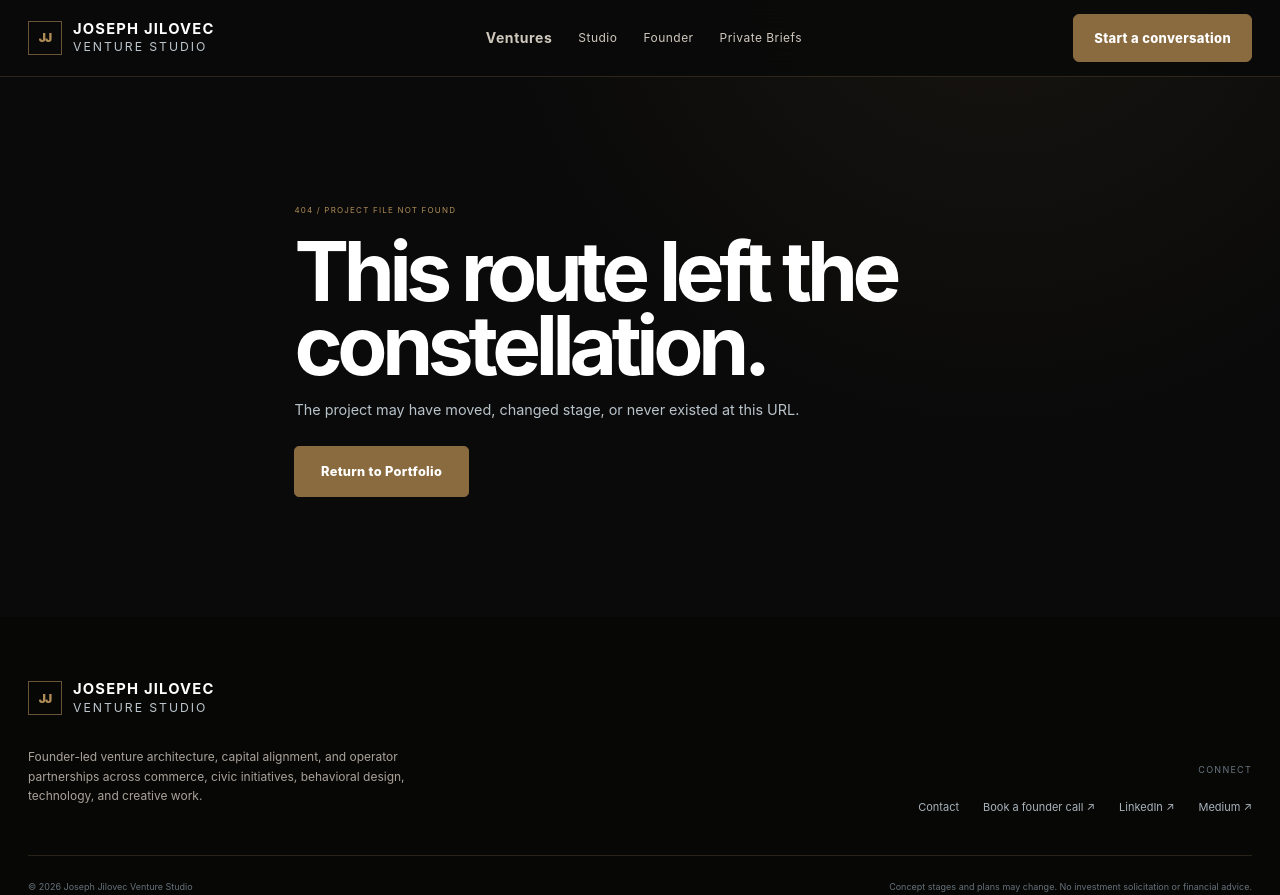
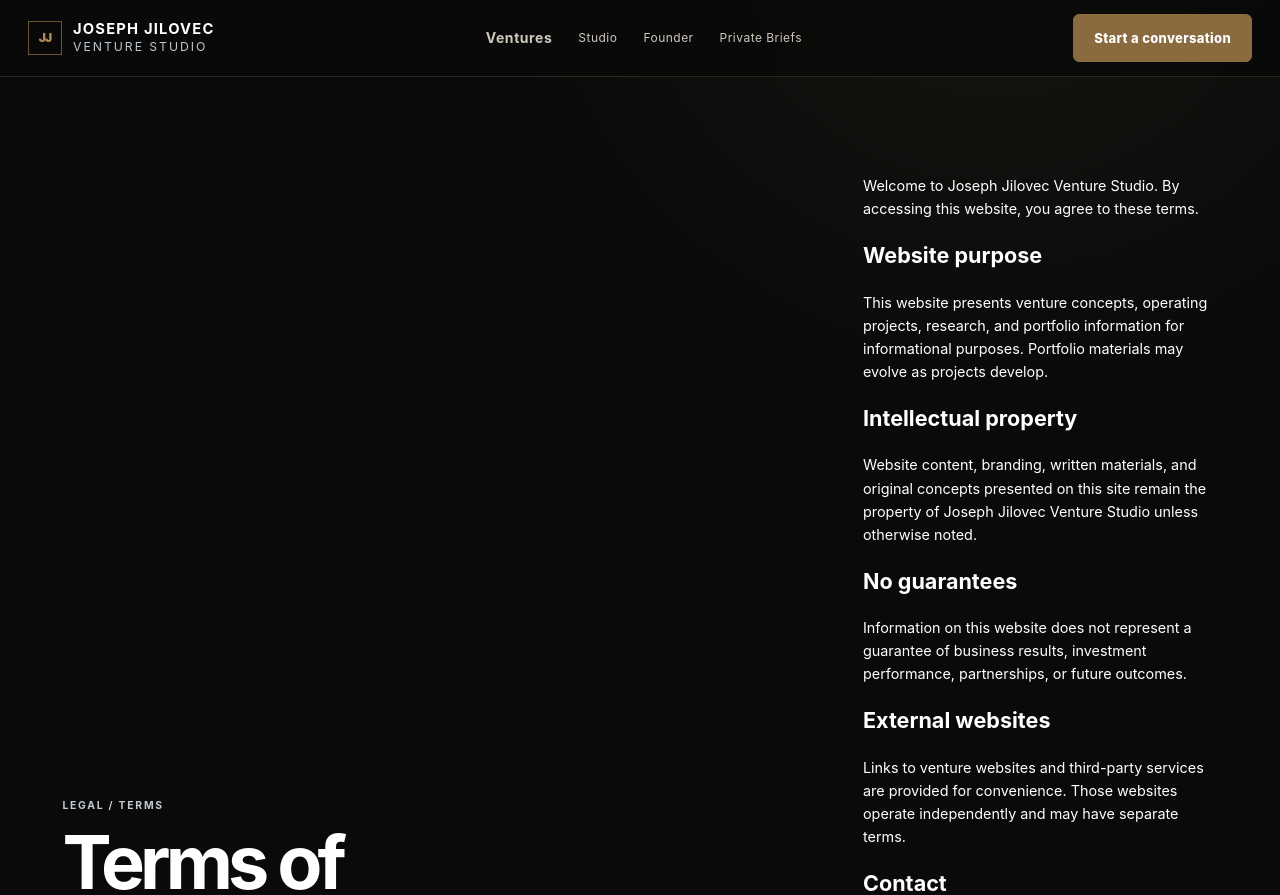
Before and after one commit to josephjilovec/josephjilovec, a Next.js app: page /terms in a window 1280 px wide. Before the commit this address had no page. Shown: the top 895 px of the page. Built offline with nearby package versions, Linux system fonts and the light colour scheme.

Commit message:
Add custom terms of service page

```diff
--- /dev/null
+++ b/app/terms/page.tsx
@@ -0,0 +1,31 @@
+import { pageMetadata } from "@/lib/metadata";
+
+export const metadata = pageMetadata(
+  "Terms of Service",
+  "Terms of use for Joseph Jilovec Venture Studio.",
+  "/terms",
+);
+
+export default function TermsPage() {
+  return (
+    <section className="page-hero compact-hero">
+      <div>
+        <p className="hero-kicker">Legal / Terms</p>
+        <h1>Terms of<br /><span>Service</span></h1>
+      </div>
+      <div className="prose">
+        <p>Welcome to Joseph Jilovec Venture Studio. By accessing this website, you agree to these terms.</p>
+        <h2>Website purpose</h2>
+        <p>This website presents venture concepts, operating projects, research, and portfolio information for informational purposes. Portfolio materials may evolve as projects develop.</p>
+        <h2>Intellectual property</h2>
+        <p>Website content, branding, written materials, and original concepts presented on this site remain the property of Joseph Jilovec Venture Studio unless otherwise noted.</p>
+        <h2>No guarantees</h2>
+        <p>Information on this website does not represent a guarantee of business results, investment performance, partnerships, or future outcomes.</p>
+        <h2>External websites</h2>
+        <p>Links to venture websites and third-party services are provided for convenience. Those websites operate independently and may have separate terms.</p>
+        <h2>Contact</h2>
+        <p>Questions about these terms may be submitted through the website contact page.</p>
+      </div>
+    </section>
+  );
+}
```
